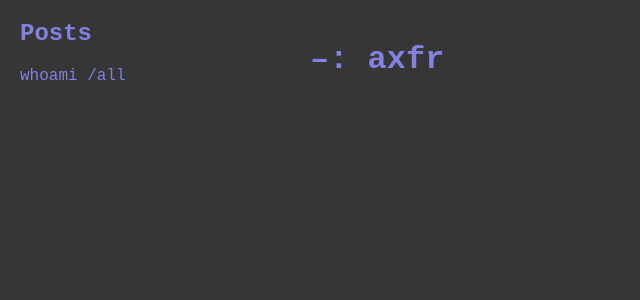
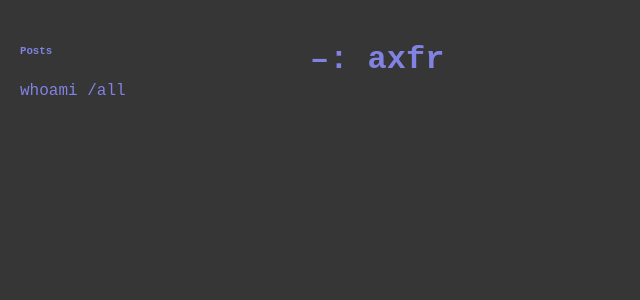
Before and after one commit to afxr/afxr.github.io, a Jekyll site: the page built from index.md, in a window 1280 px wide. Shown: the top 300 px of the page, without its empty margins (0-640 px from the left). Built offline with Jekyll 4.4.1, drawn with Linux system fonts in a browser that asks for light colours; our own code applies the rules of GitHub Pages for plain Markdown files.

```diff
--- a/_layouts/default.html
+++ b/_layouts/default.html
@@ -10,7 +10,7 @@
     <div class="container">
         <!-- Sidebar -->
         <aside class="sidebar">
-            <h2>Posts</h2>
+            <h6>Posts</h6>
             <ul>
                 {% for post in site.posts %}
                 <li><a href="{{ post.url }}">{{ post.title }}</a></li>
```
